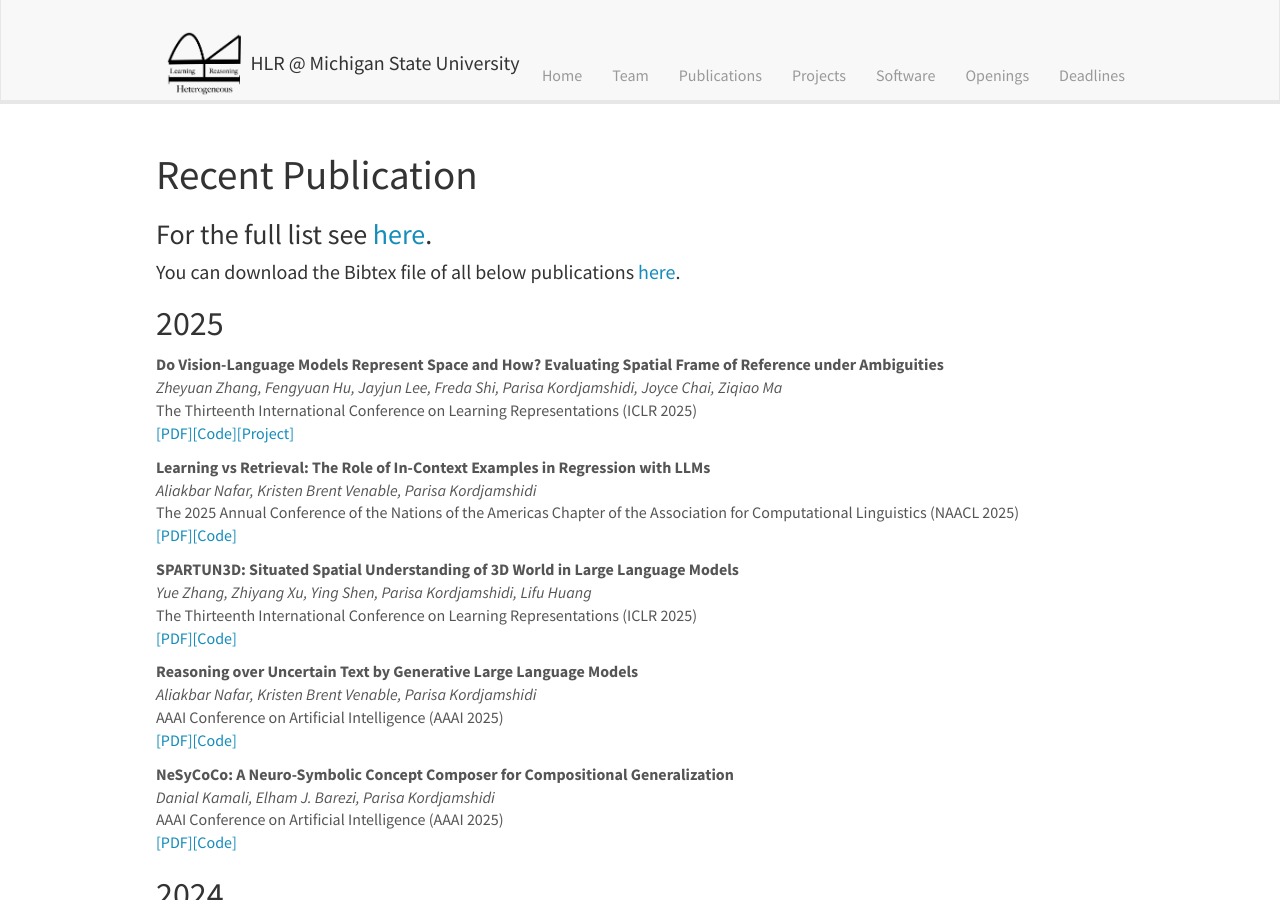
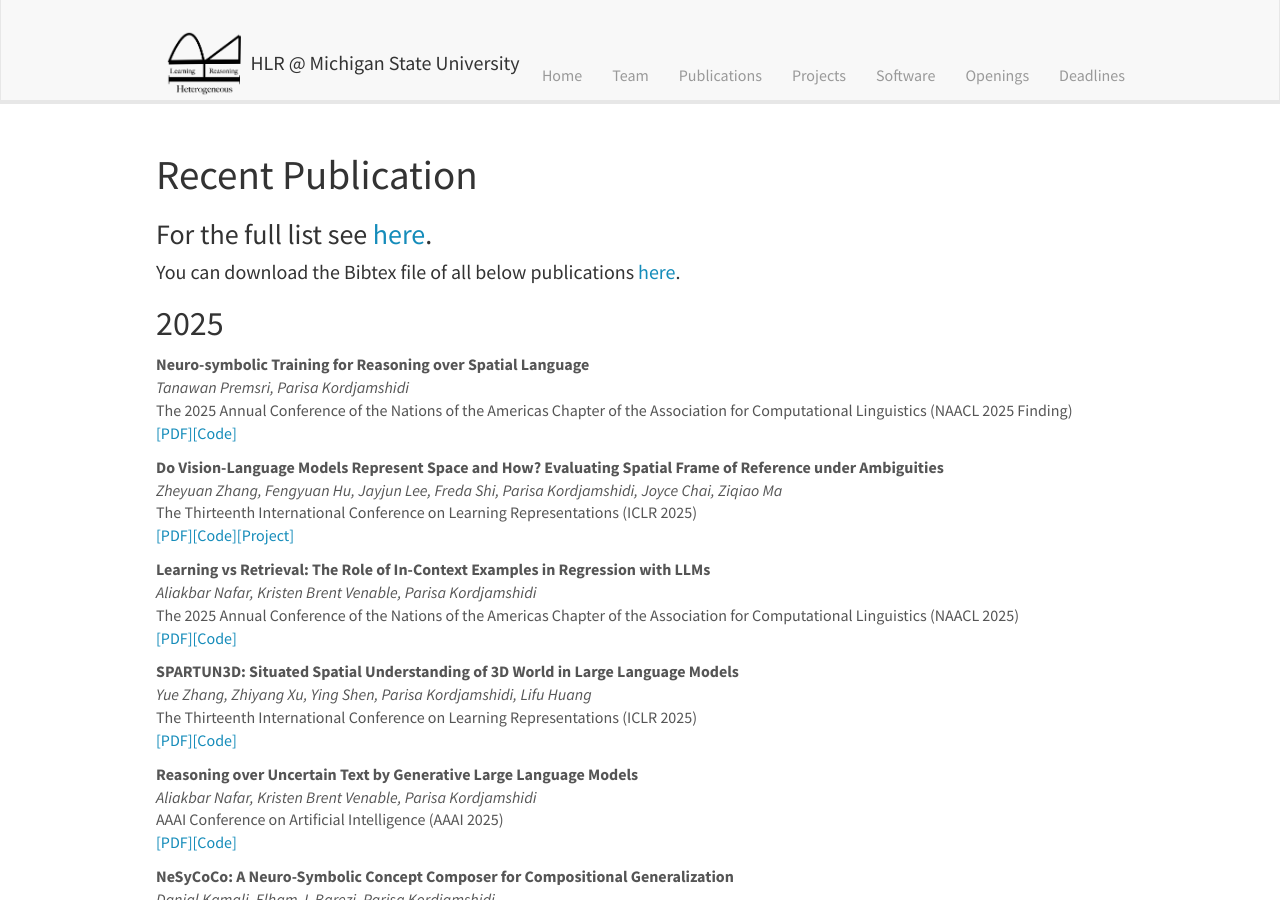
Before and after one commit to HLR/HLR.github.io, a Jekyll site: the page built from _pages/publications.md, in a window 1280 px wide and 900 px high. Built offline with Jekyll 4.4.1, drawn with Linux system fonts in a browser that asks for light colours; nearby versions of some CDN libraries.

Commit message:
Adding Nero-symbolic training Paper (published in NAACL finding)

```diff
--- a/_data/publist.yml
+++ b/_data/publist.yml
@@ -10,7 +10,15 @@
 #       display: PDF
 #     - url:
 #       display: Code
-
+- title: 'Neuro-symbolic Training for Reasoning over Spatial Language'
+  authors: Tanawan Premsri, Parisa Kordjamshidi
+  venue: The 2025 Annual Conference of the Nations of the Americas Chapter of the Association for Computational Linguistics (NAACL 2025 Finding)
+  year: 2025
+  links:
+    - url: https://arxiv.org/abs/2406.13828
+      display: PDF
+    - url: https://github.com/premsrit/SPARTUNQChain.git
+      display: Code
 
 - title: Do Vision-Language Models Represent Space and How? Evaluating Spatial Frame of Reference under Ambiguities
   authors: Zheyuan Zhang, Fengyuan Hu, Jayjun Lee, Freda Shi, Parisa Kordjamshidi, Joyce Chai, Ziqiao Ma
```
